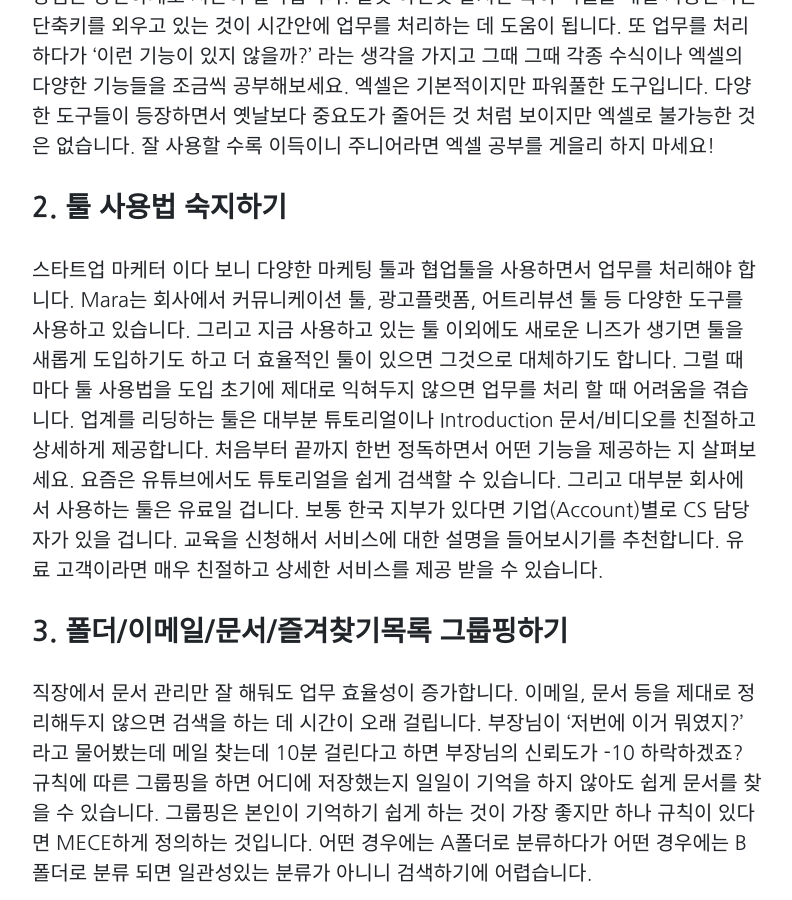
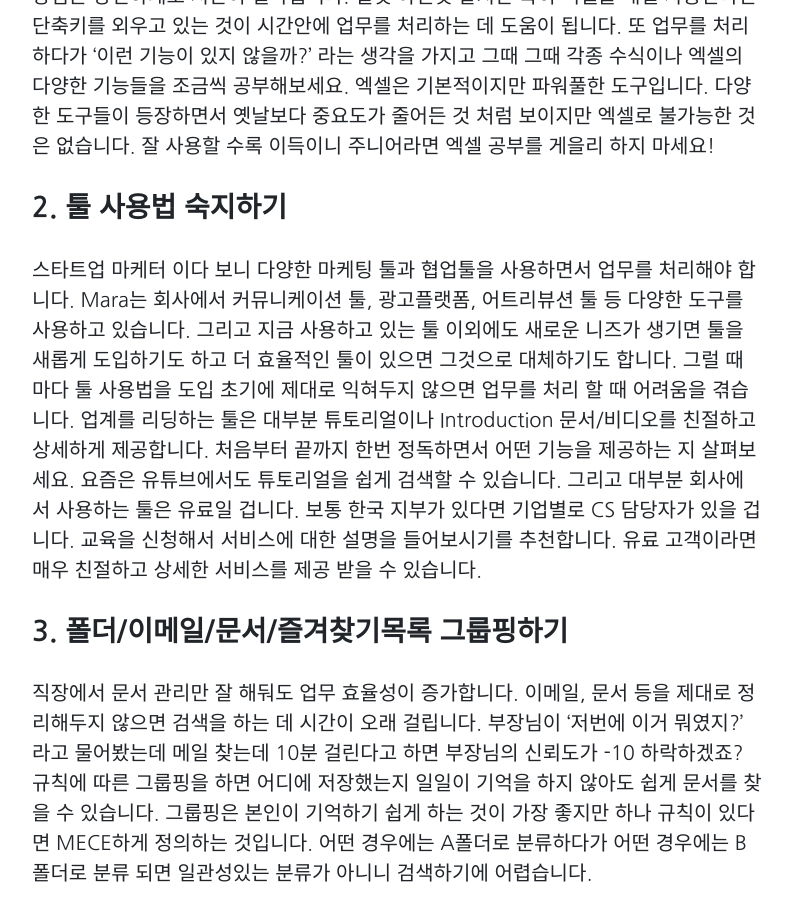
Before and after one commit to Marapro88/mara, a Jekyll site: the page built from _posts/Career/2020-07-18-career-time-management.md, in a window 1280 px wide and 900 px high, scrolled down 2168 px. Shown: the whole window, without its empty margins (243-1035 px from the left). Built offline with Jekyll 4.4.1, drawn with Linux system fonts in a browser that asks for light colours; comment, search, counter and statistics services are not loaded.

Commit message:
0726 탈고

```diff
--- a/_posts/Career/2020-07-18-career-time-management.md
+++ b/_posts/Career/2020-07-18-career-time-management.md
@@ -46,7 +46,7 @@ Mara가 엑셀에 익숙하지 않을 때 네이버에서 엑셀 단축키 표
 ### 2. 툴 사용법 숙지하기
 
 스타트업 마케터 이다 보니 다양한 마케팅 툴과 협업툴을 사용하면서 업무를 처리해야 합니다. Mara는 회사에서 커뮤니케이션 툴, 광고플랫폼, 어트리뷰션 툴 등 다양한 도구를 사용하고 있습니다. 그리고 지금 사용하고 있는 툴 이외에도 새로운 니즈가 생기면 툴을 새롭게 도입하기도 하고 더 효율적인 툴이 있으면 그것으로 대체하기도 합니다. 그럴 때마다 툴 사용법을 도입 초기에 제대로 익혀두지 않으면 업무를 처리 할 때 어려움을 겪습니다.
-업계를 리딩하는 툴은 대부분 튜토리얼이나 Introduction 문서/비디오를 친절하고 상세하게 제공합니다. 처음부터 끝까지 한번 정독하면서 어떤 기능을 제공하는 지 살펴보세요. 요즘은 유튜브에서도 튜토리얼을 쉽게 검색할 수 있습니다. 그리고 대부분 회사에서 사용하는 툴은 유료일 겁니다. 보통 한국 지부가 있다면 기업(Account)별로 CS 담당자가 있을 겁니다. 교육을 신청해서 서비스에 대한 설명을 들어보시기를 추천합니다. 유료 고객이라면 매우 친절하고 상세한 서비스를 제공 받을 수 있습니다.
+업계를 리딩하는 툴은 대부분 튜토리얼이나 Introduction 문서/비디오를 친절하고 상세하게 제공합니다. 처음부터 끝까지 한번 정독하면서 어떤 기능을 제공하는 지 살펴보세요. 요즘은 유튜브에서도 튜토리얼을 쉽게 검색할 수 있습니다. 그리고 대부분 회사에서 사용하는 툴은 유료일 겁니다. 보통 한국 지부가 있다면 기업별로 CS 담당자가 있을 겁니다. 교육을 신청해서 서비스에 대한 설명을 들어보시기를 추천합니다. 유료 고객이라면 매우 친절하고 상세한 서비스를 제공 받을 수 있습니다.
 
 ### 3. 폴더/이메일/문서/즐겨찾기목록 그룹핑하기
 
```
Also changed, not shown: img/essay/01/just.jpg.
